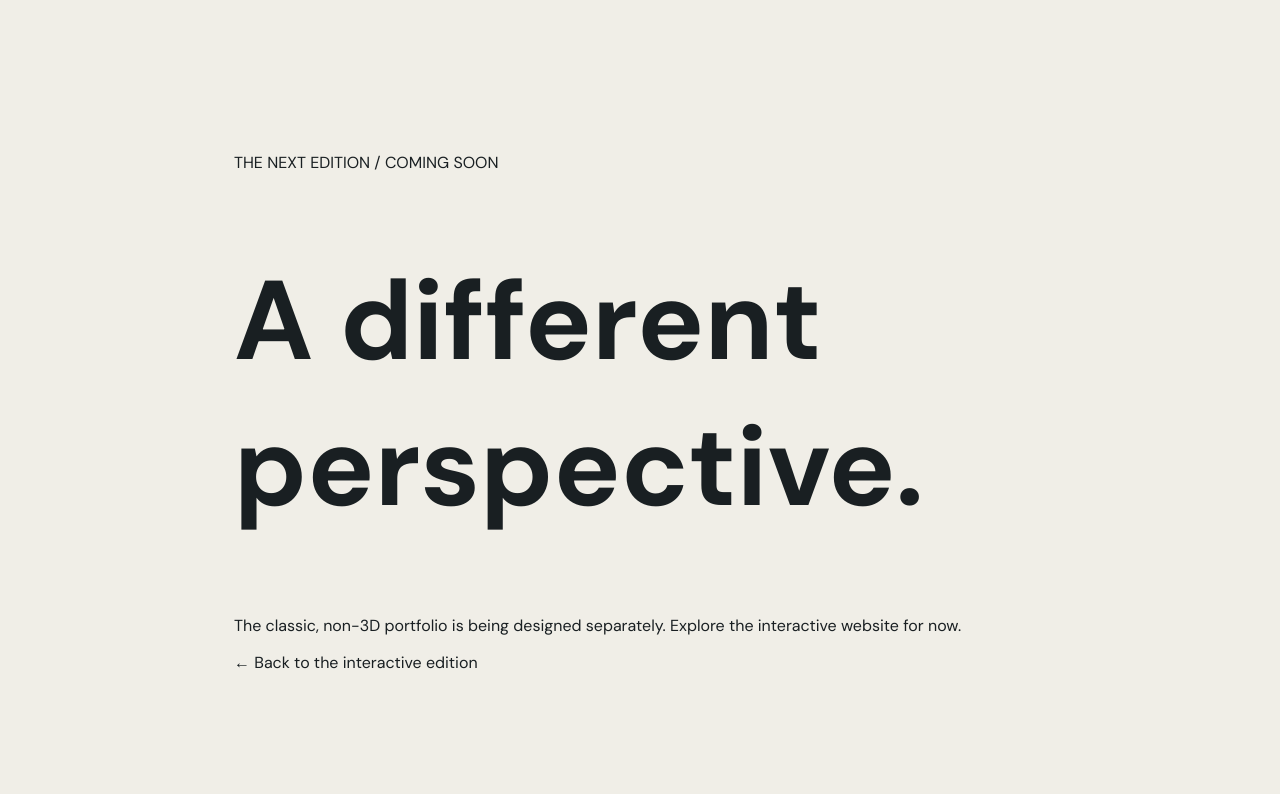
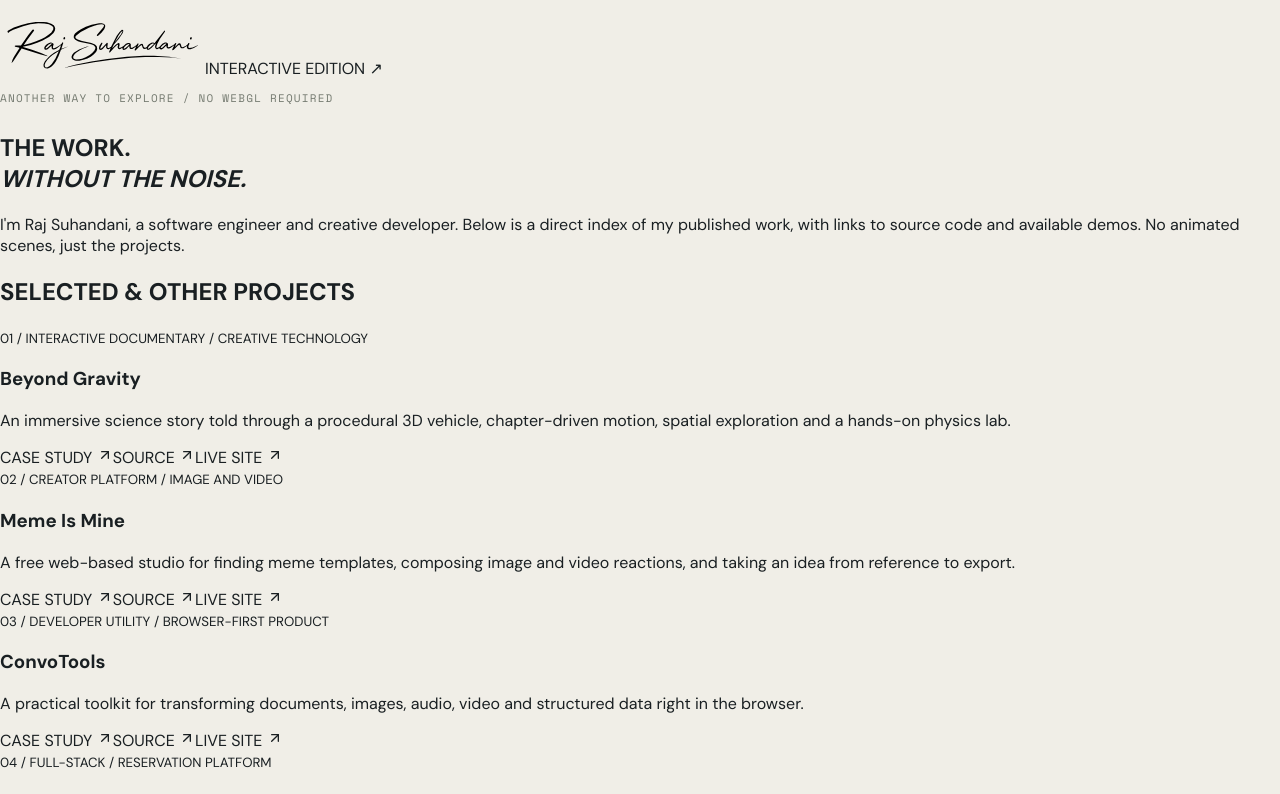
Before and after one commit to RAJ-SUHANDANI/Portfolio_Website-3d, a Next.js app: page /classic in a window 1280 px wide. Shown: the top 794 px of the page. Built offline with nearby package versions, Linux system fonts and the light colour scheme.

Commit message:
feat(award): functional accessible lightweight portfolio edition

```diff
--- a/src/app/classic/page.tsx
+++ b/src/app/classic/page.tsx
@@ -1 +1,39 @@
-import Link from 'next/link';export default function Classic(){return <main style={{maxWidth:860,margin:'14vh auto',padding:24}}><p>THE NEXT EDITION / COMING SOON</p><h1 style={{fontSize:'clamp(3rem,10vw,7rem)'}}>A different perspective.</h1><p>The classic, non-3D portfolio is being designed separately. Explore the interactive website for now.</p><Link href='/'>← Back to the interactive edition</Link></main>}
+import Link from 'next/link';
+import type { Metadata } from 'next';
+import { ArrowUpRight } from 'lucide-react';
+import { awardProjects } from '@/lib/awardContent';
+
+export const metadata: Metadata = {
+  title: 'Essential Portfolio — Raj Suhandani',
+  description: 'A lightweight, accessible index of Raj Suhandani’s software engineering and creative development projects.'
+};
+
+export default function Classic() {
+  return (
+    <main className="award-essential">
+      <header className="award-essential-nav">
+        <Link href="/" aria-label="Return to the interactive portfolio"><img src="/brand-signature.svg" alt="Raj Suhandani" width={205} height={74} /></Link>
+        <Link href="/">INTERACTIVE EDITION ↗</Link>
+      </header>
+      <section className="award-essential-intro">
+        <p className="award-overline">ANOTHER WAY TO EXPLORE / NO WEBGL REQUIRED</p>
+        <h1>THE WORK.<br /><em>WITHOUT THE NOISE.</em></h1>
+        <p>I&apos;m Raj Suhandani, a software engineer and creative developer. Below is a direct index of my published work, with links to source code and available demos. No animated scenes, just the projects.</p>
+      </section>
+      <section className="award-essential-list" aria-labelledby="essential-project-heading">
+        <h2 id="essential-project-heading">SELECTED &amp; OTHER PROJECTS</h2>
+        {awardProjects.map((project) => (
+          <article key={project.slug}>
+            <div><small>{project.number} / {project.category.toUpperCase()}</small><h3>{project.name}</h3><p>{project.description}</p></div>
+            <div className="award-essential-actions">
+              <Link href={'/work/' + project.slug}>CASE STUDY <ArrowUpRight size={16} /></Link>
+              <a href={project.github} target="_blank" rel="noopener noreferrer">SOURCE <ArrowUpRight size={16} /></a>
+              {project.live && <a href={project.live} target="_blank" rel="noopener noreferrer">LIVE SITE <ArrowUpRight size={16} /></a>}
+            </div>
+          </article>
+        ))}
+      </section>
+      <footer className="award-essential-footer"><a href="mailto:rajsuhandani11@gmail.com">LET&apos;S TALK ↗</a><Link href="/resume">RÉSUMÉ ↗</Link><Link href="/">RETURN TO INTERACTIVE VIEW ↗</Link></footer>
+    </main>
+  );
+}
```
